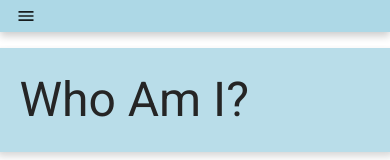
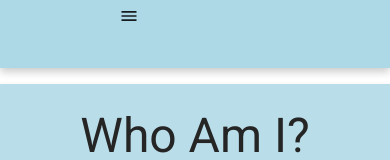
Before and after one commit to jovannil94/Porfolio, a React (Create React App) app: page / in a window 390 px wide. Shown: the top 160 px of the page. Built offline with nearby package versions, Linux system fonts and the light colour scheme.

Commit message:
adding more responsive menu

```diff
--- a/public/index.html
+++ b/public/index.html
@@ -7,7 +7,7 @@
     <meta name="theme-color" content="#000000" />
     <meta
       name="description"
-      content="Web site created using create-react-app"
+      content="Jovanni's Porfolio"
     />
     <link rel="apple-touch-icon" href="%PUBLIC_URL%/logo192.png" />
     <!--
@@ -24,7 +24,7 @@
       work correctly both with client-side routing and a non-root public URL.
       Learn how to configure a non-root public URL by running `npm run build`.
     -->
-    <title>React App</title>
+    <title>DevLuna</title>
   </head>
   <body>
     <noscript>You need to enable JavaScript to run this app.</noscript>
--- a/src/App.js
+++ b/src/App.js
@@ -4,6 +4,7 @@ import { Route, Switch } from "react-router-dom";
 import About from "./components/About.js";
 import EducationSkills from "./components/EducationSkills.js";
 import Projects from "./components/Projects.js";
+import "./css/App.css";
 
 function App() {
   return (
--- a/src/components/NavBar.js
+++ b/src/components/NavBar.js
@@ -24,7 +24,7 @@ const NavBar = () => {
     return (
         <div className="navbarContainer">
             <div className="dropDown">
-                <Button startIcon={<MenuIcon/>} aria-controls="simple-menu" aria-haspopup="true" onClick={handleClick}/>
+                <Button startIcon={<MenuIcon/>} aria-controls="simple-menu" aria-haspopup="true" onClick={handleClick} style={{maxWidth: '400px', maxHeight: '50px', minWidth: '270px', minHeight: '30px'}}/>
                 <Menu
                 id="simple-menu"
                 anchorEl={anchorEl}
--- /dev/null
+++ b/src/css/App.css
@@ -0,0 +1,18 @@
+#back-to-top-anchor {
+    height: 0;
+}
+
+.App {
+    text-align: center;
+  }
+
+  .App-header {
+    background-color: #282c34;
+    min-height: 100vh;
+    display: flex;
+    flex-direction: column;
+    align-items: center;
+    justify-content: center;
+    font-size: calc(10px + 2vmin);
+    color: white;
+  }
--- a/src/css/NavBar.css
+++ b/src/css/NavBar.css
@@ -1,7 +1,7 @@
 .navbarContainer {
     display: flex;
     flex-direction: row;
-    height: fit-content;
+    height: 8vh;
     background-color: lightblue;
     box-shadow: 0 4px 8px 0 rgba(0,0,0,0.2);
     transition: 0.3s;
```
